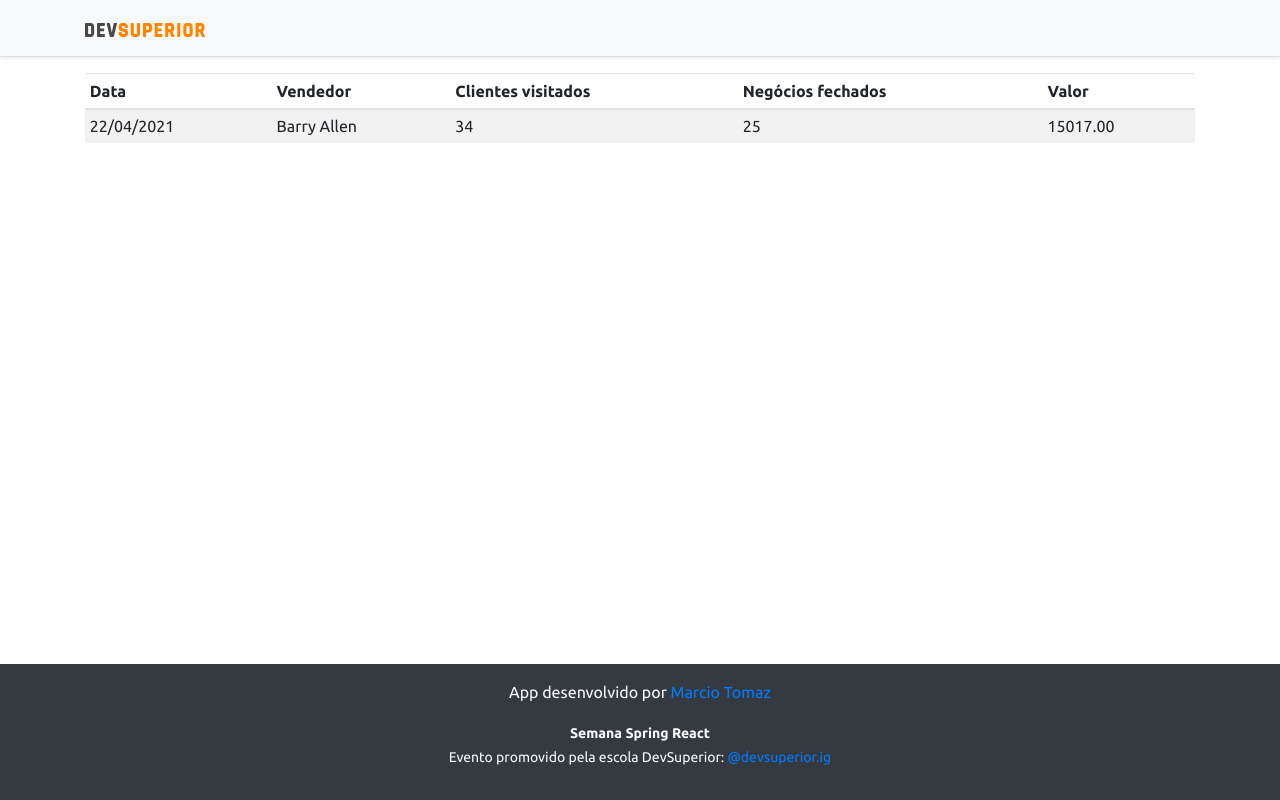
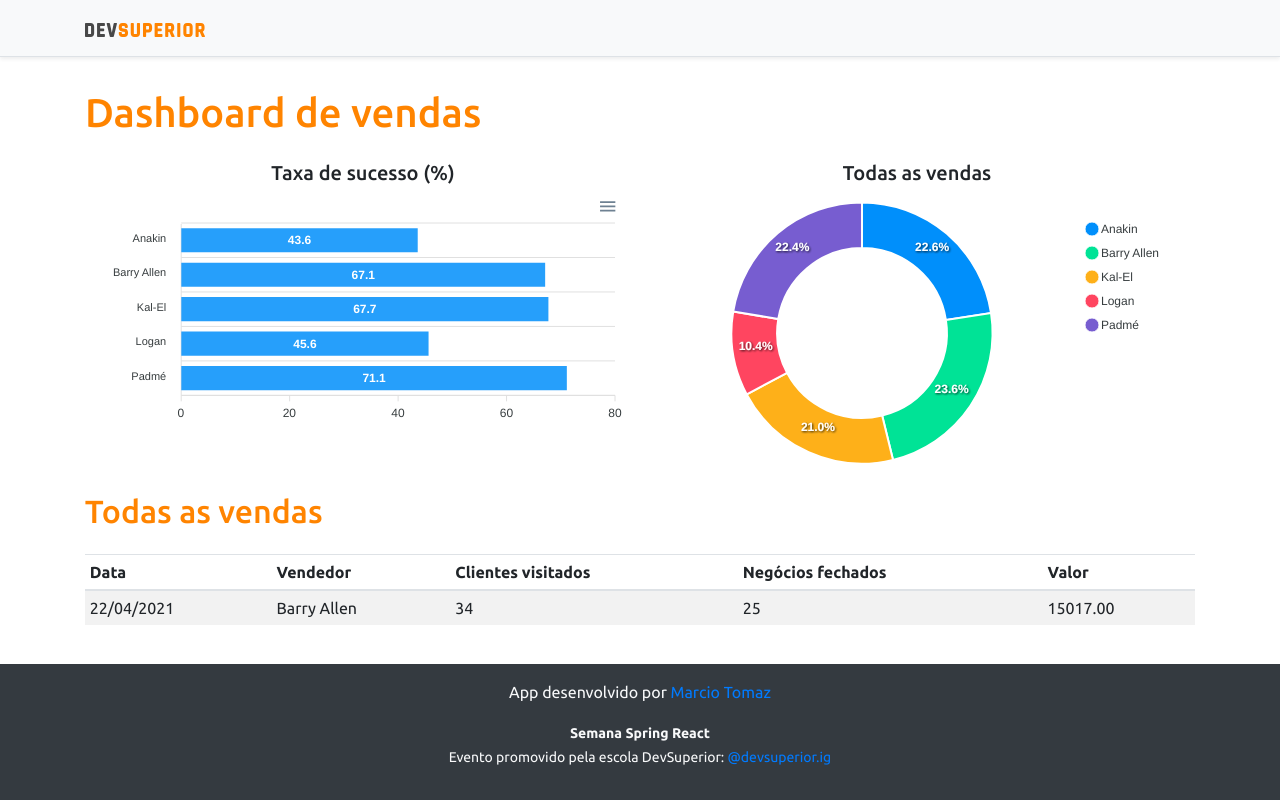
Before and after one commit to MarcioTomaz/Projeto-sds3, a React (Create React App) app in the folder frontend/: page / in a window 1280 px wide. Built offline with nearby package versions, Linux system fonts and the light colour scheme.

Commit message:
Static charts

```diff
--- a/frontend/package.json
+++ b/frontend/package.json
@@ -12,11 +12,13 @@
     "@types/node": "^12.0.0",
     "@types/react": "^17.0.0",
     "@types/react-dom": "^17.0.0",
+    "apexcharts": "^3.18.0",
     "boostrap": "^2.0.0",
     "bootstrap": "^4.6.0",
     "jquery": "1.9.1",
     "popper.js": "^1.16.1",
     "react": "^17.0.2",
+    "react-apexcharts": "^1.3.9",
     "react-dom": "^17.0.2",
     "react-scripts": "4.0.3",
     "typescript": "^4.1.2",
--- a/frontend/src/App.tsx
+++ b/frontend/src/App.tsx
@@ -1,12 +1,32 @@
 import NavBar from 'components/NavBar';
 import Footer from 'components/Footer';
 import DataTable from 'components/DataTable';
+import BarChart from 'components/BarChart';
+import DonutChart from 'components/DonutChart';
 
 function App() {
   return (
     <>
       <NavBar />
       <div className="container">
+        <h1 className="text-primary py-3">Dashboard de vendas</h1>
+
+        <div className="row px-3">
+          <div className="col-sm-6">
+            <h5 className="text-center text-secundary">Taxa de sucesso (%) </h5>
+            <BarChart />
+          </div>
+
+          <div className="text-center text-secundary col-sm-6">
+            <h5>Todas as vendas</h5>
+            <DonutChart />
+          </div>
+        </div>
+
+        <div className="py-3">
+          <h2 className="text-primary">Todas as vendas</h2>
+        </div>
+
         <DataTable />
 
       </div>
--- /dev/null
+++ b/frontend/src/components/BarChart/index.tsx
@@ -0,0 +1,35 @@
+
+import Chart from 'react-apexcharts';
+
+const BarChart = () => {
+
+  const options = {
+    plotOptions: {
+      bar: {
+        horizontal: true,
+      }
+    },
+  };
+
+  const mockData = {
+    labels: {
+      categories: ['Anakin', 'Barry Allen', 'Kal-El', 'Logan', 'Padmé']
+    },
+    series: [
+      {
+        name: "% Sucesso",
+        data: [43.6, 67.1, 67.7, 45.6, 71.1]
+      }
+    ]
+  };
+  return (
+    <Chart
+      options={{ ...options, xaxis: mockData.labels }}
+      series={mockData.series}
+      type="bar"
+      height="240"
+    />
+  );
+}
+
+export default BarChart;
--- /dev/null
+++ b/frontend/src/components/DonutChart/index.tsx
@@ -0,0 +1,27 @@
+
+import Chart from 'react-apexcharts';
+
+const DonutChart = () => {
+
+  const mockData = {
+    series: [477138, 499928, 444867, 220426, 473088],
+    labels: ['Anakin', 'Barry Allen', 'Kal-El', 'Logan', 'Padmé']
+  }
+
+  const options = {
+    legend: {
+      show: true
+    }
+  };
+
+  return (
+    <Chart
+      options={{ ...options, labels: mockData.labels }}
+      series={mockData.series}
+      type="donut"
+      height="280"
+    />
+  );
+}
+
+export default DonutChart;
```
Also changed, not shown: 1 other file (tests, documents, lock files or other folders).
